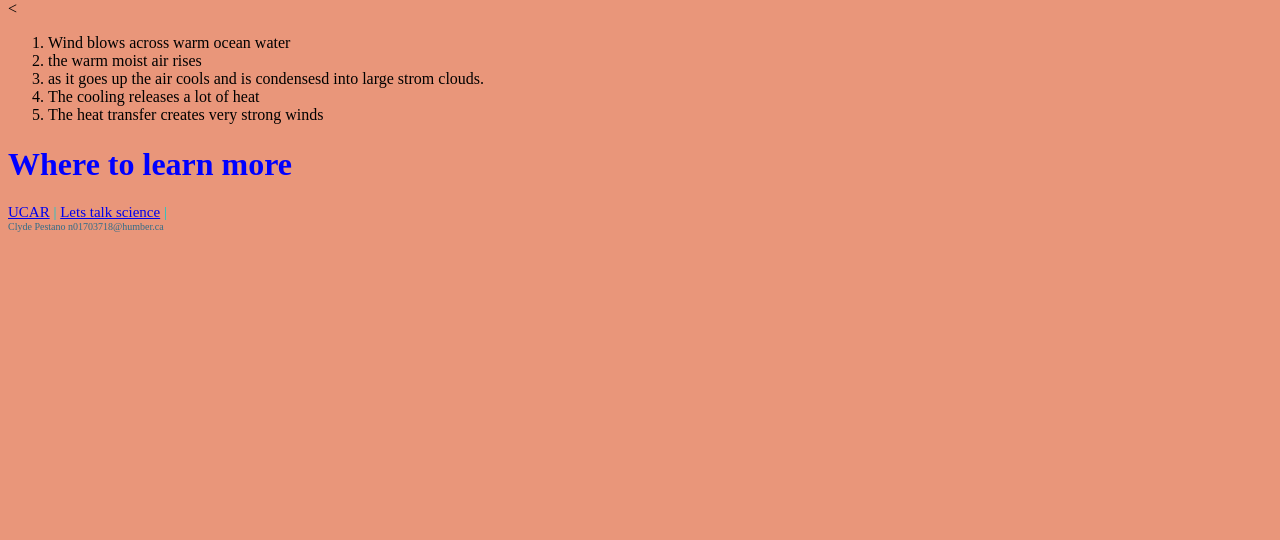
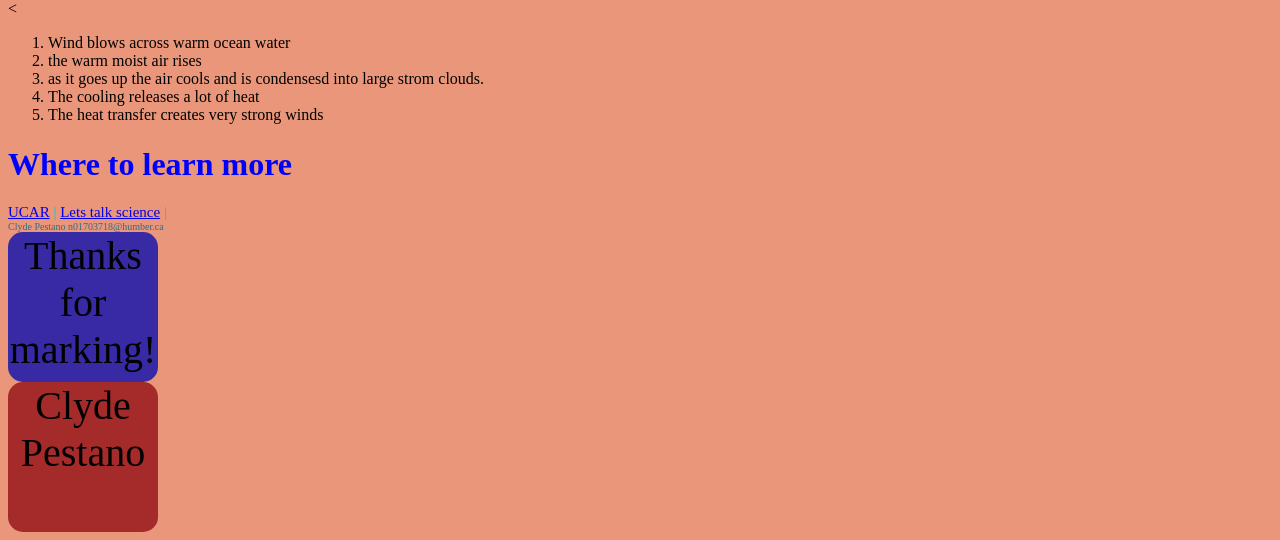
Before and after one commit to Clyde-Pestano-CAPN113/Lab2, a plain HTML site: page Index.html in a window 1280 px wide. Shown: the part 526-1066 px from the top of the page. Before the commit the page ends 800 px from the top, so only its background shows below. Drawn offline with Linux system fonts and the light colour scheme.

Commit message:
added container
added containter used div

```diff
--- a/Index.html
+++ b/Index.html
@@ -33,5 +33,9 @@
         n01703718@humber.ca
        </footer>
     </body>
+    <div class="container">
+        <div class="box" id="box1">Thanks for marking!</div>
+        <div class="box" id="box2">Clyde Pestano</div>
+    </div>
 </main>
 </html>
--- a/Styling.css
+++ b/Styling.css
@@ -23,3 +23,23 @@ main{
     border-bottom: 1px;
     border-color: antiquewhite;
 }
+
+.containter{
+    display: flex;
+}
+
+.box{
+width: 150px;
+height: 150px;
+font-size: 40px;
+text-align: center;
+border-radius: 15px;
+}
+
+#box1{
+    background-color: rgb(56, 42, 165);
+}
+
+#box2{
+    background-color: brown;
+}
```
